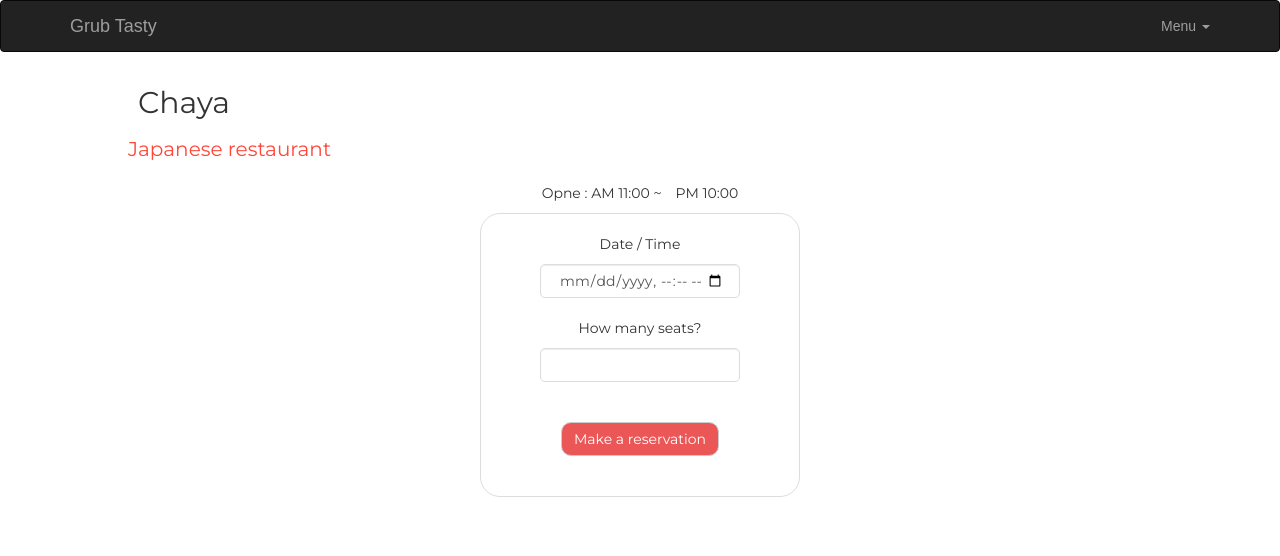
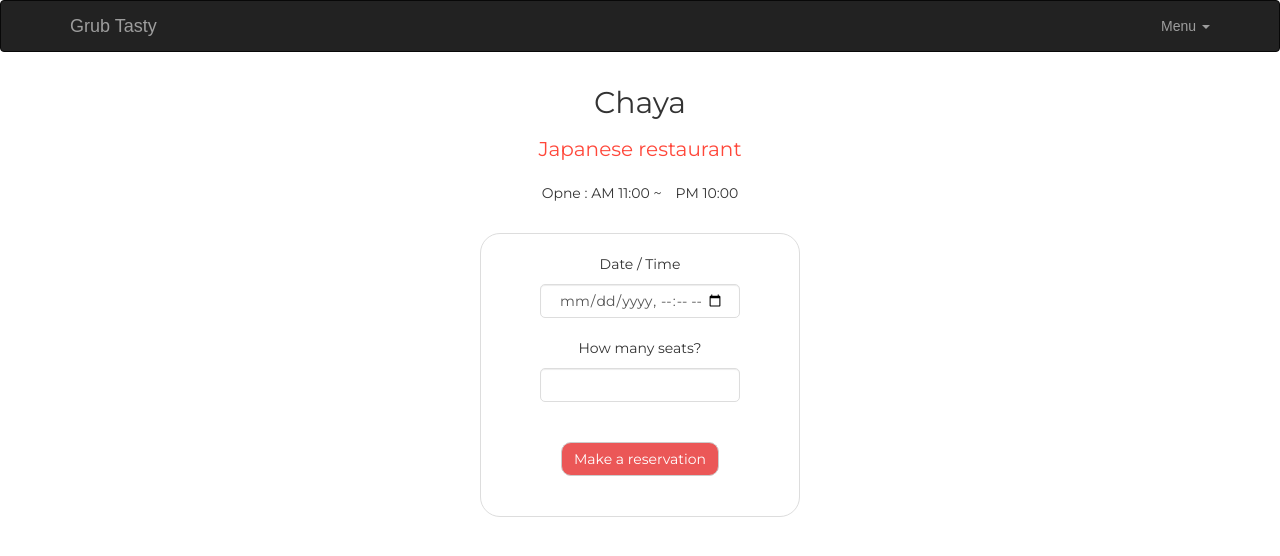
Before and after one commit to DMonMac/charity-goumet-site, a React (Create React App) app in the folder client/: page /Booking in a window 1280 px wide. Shown: the top 556 px of the page. Built offline with nearby package versions, Linux system fonts and the light colour scheme.

Commit message:
booking-styling

```diff
--- a/client/src/App.css
+++ b/client/src/App.css
@@ -17,12 +17,13 @@
 
 .restaurant-name{
   font-size: 30px;
+  margin: auto;
   padding: 10px;
-  text-align: left;
+  text-align: center;
 }
 
 .restaurant-subtitle{
-  text-align: left;
+  text-align: center;
   color:#FF473A;
   font-size:20px;
   padding-bottom:20px;
--- a/client/src/components/Booking.js
+++ b/client/src/components/Booking.js
@@ -9,7 +9,7 @@ export default class Booking extends Component {
             <div className="restaurant-subtitle">Japanese restaurant</div>
             <p>Opne : AM 11:00 ~　PM 10:00</p>
 
-
+            <br/>
             <div className="booking-form">
             <p>Date / Time </p>
             <input
```
